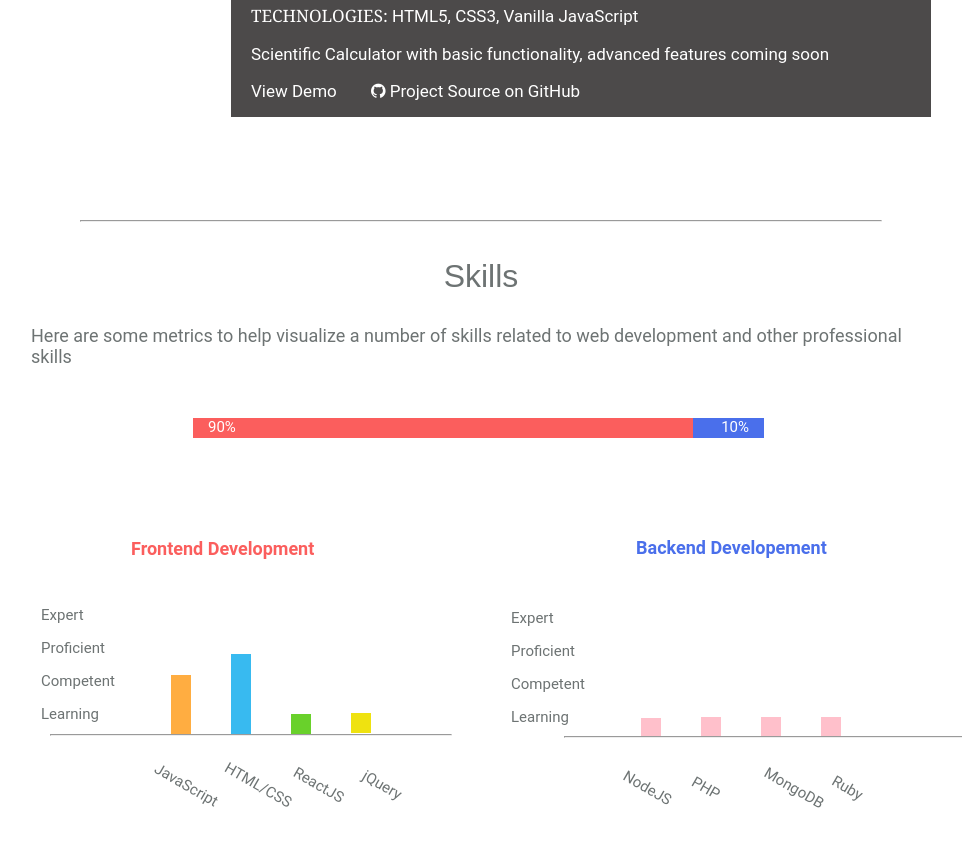
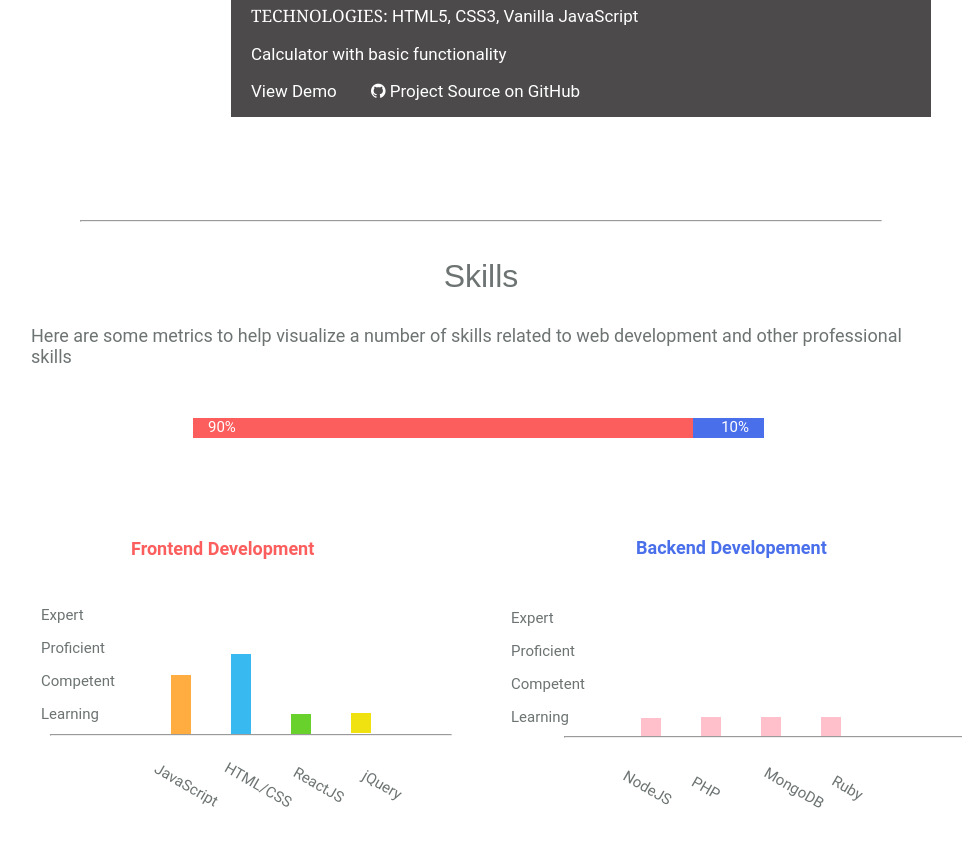
Before and after one commit to EricLOsorio/Interactive-non-JS-Portfolio-Web-App, a plain HTML site: page index.html in a window 1280 px wide. Shown: the part 1180-2024 px from the top of the page, without its empty margins (209-1171 px from the left). Drawn offline with Linux system fonts and the light colour scheme.

Commit message:
tweaked some margins for cart project carousel

```diff
--- a/index.html
+++ b/index.html
@@ -276,7 +276,7 @@
 
         <div class="description">
           <p><span>TECHNOLOGIES:</span> HTML5, CSS3, Vanilla JavaScript</p>
-         <p>Scientific Calculator with basic functionality, advanced features coming soon</p>
+         <p>Calculator with basic functionality</p>
          <a href="http://ericlosorio.github.io/calculator/calc.html">View Demo </a><a href="https://github.com/EricLOsorio/calculator/tree/gh-pages"><i class="fa fa-github" aria-hidden="true"></i>  Project Source on GitHub</a>
 
         </div>
@@ -320,10 +320,10 @@
           </div>
 
 
-        <div class="description">
+          <div class="description">
           <p><span>TECHNOLOGIES:</span> HTML5, CSS3, Vanilla JavaScript</p>
          <p>Basic shopping cart with JavaScript functions for calculating prices</p>
-         <a href="http://ericlosorio.github.io/product-list-page/">View Demo</a><a href="https://github.com/EricLOsorio/product-list-page/tree/gh-pages"><i class="fa fa-github" aria-hidden="true"></i>  Project Source on GitHub</a>
+         <a href="http://ericlosorio.github.io/product-list-page/">View Demo </a><a href="https://github.com/EricLOsorio/product-list-page/tree/gh-pages"><i class="fa fa-github" aria-hidden="true"></i>  Project Source on GitHub</a>
 
         </div>
       </div>
```
